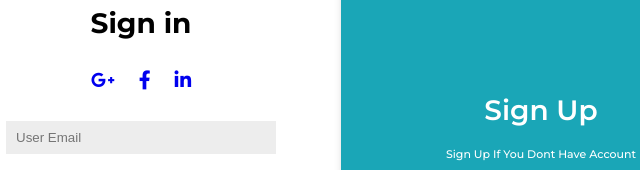
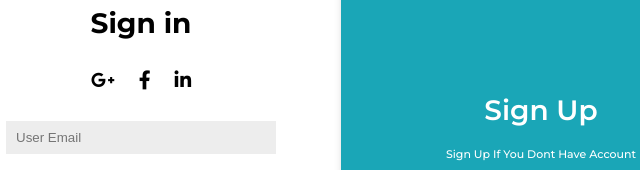
Before and after one commit to Mohamed-Ly/Dante-Ly1, a plain HTML site: page Login/index.html in a window 1280 px wide. Shown: the part 238-408 px from the top of the page, 299-939 px from the left. Drawn offline with Linux system fonts and the light colour scheme.

Commit message:
Update style.css

```diff
--- a/Login/CSS/style.css
+++ b/Login/CSS/style.css
@@ -79,9 +79,9 @@ section#overlay aside .contact .social {
     align-items: center;
     margin-top: 30px;
 }
-/* section#overlay aside .contact .social a {
+section#overlay aside .contact .social a {
     color: black;
-} */
+}
 section#overlay aside .contact .social i {
     margin: 0px 12px;
     font-size: 19px;
```
